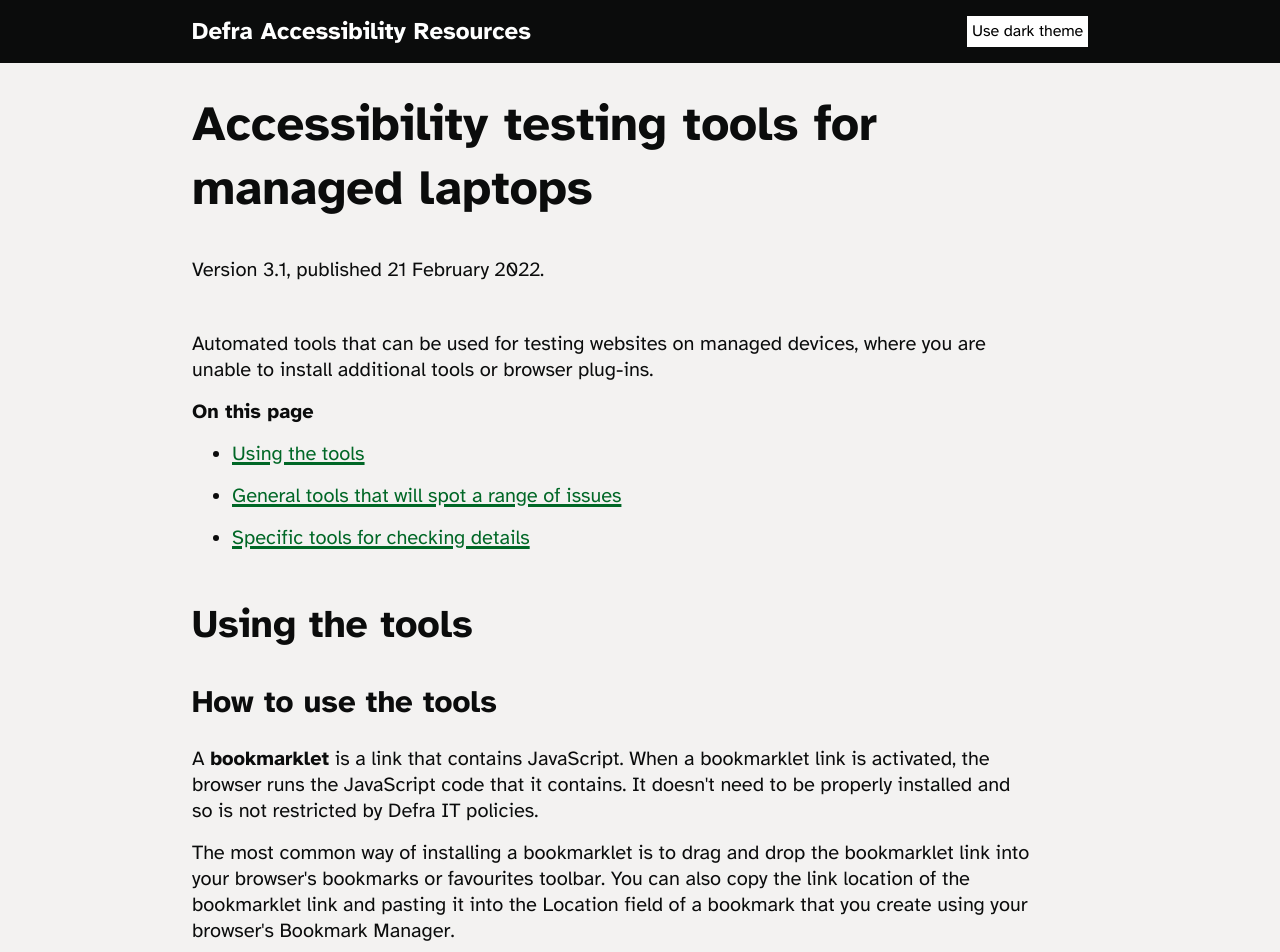
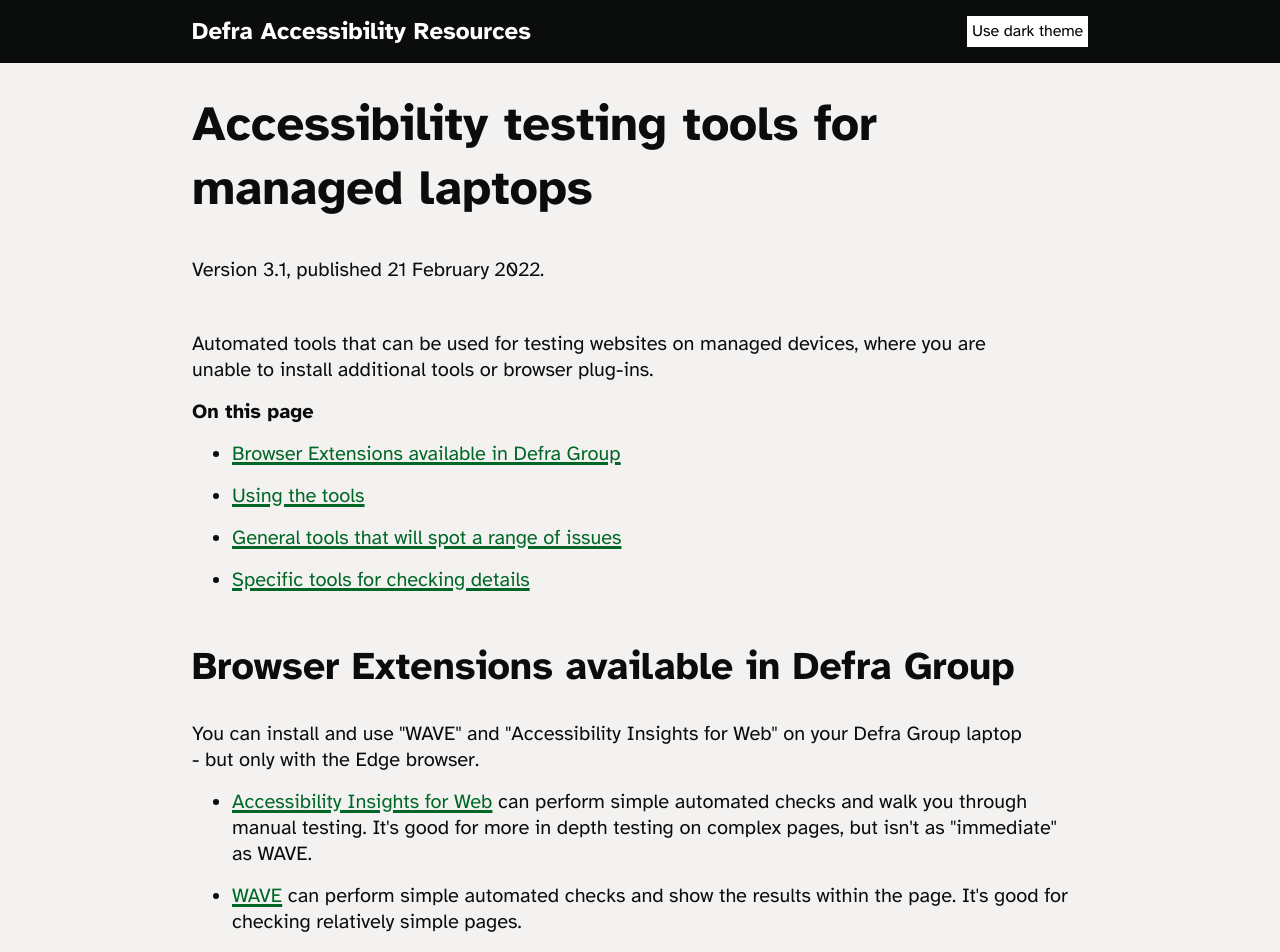
Before and after one commit to defra-design/accessibility, an Eleventy site: page src/resources/content/accessibility-testing-bookmarklets.md in a window 1280 px wide. Shown: the top 952 px of the page. Built offline with nearby package versions, Linux system fonts and the light colour scheme; Eleventy itself is replaced by a stand-in of ours; files that its build step writes are made by us from their sources; a web font is replaced by a local one.

Commit message:
Add info on approved browser extensions

```diff
--- a/src/resources/content/accessibility-testing-bookmarklets.md
+++ b/src/resources/content/accessibility-testing-bookmarklets.md
@@ -13,9 +13,18 @@ tags:
 Automated tools that can be used for testing websites on managed devices, where you are unable to install additional tools or browser plug-ins.
 
 **On this page**
+* [Browser Extensions available in Defra Group](#defra-extensions)
 * [Using the tools](#using-tools)
 * [General tools that will spot a range of issues](#general-tools)
 * [Specific tools for checking details](#specific-tools)
+
+<h2 id="defra-extensions">Browser Extensions available in Defra Group</h2>
+
+You can install and use "WAVE" and "Accessibility Insights for Web" on your Defra Group laptop - but only with the Edge browser.
+
+* [Accessibility Insights for Web](https://microsoftedge.microsoft.com/addons/detail/accessibility-insights-fo/ghbhpcookfemncgoinjblecnilppimih) can perform simple automated checks and walk you through manual testing. It's good for more in depth testing on complex pages, but isn't as "immediate" as WAVE.
+* [WAVE](https://microsoftedge.microsoft.com/addons/detail/wave-evaluation-tool/khapceneeednkiopkkbgkibbdoajpkoj) can perform simple automated checks and show the results within the page. It's good for checking relatively simple pages.
+
 
 <h2 id="using-tools">Using the tools</h2>
 
```
